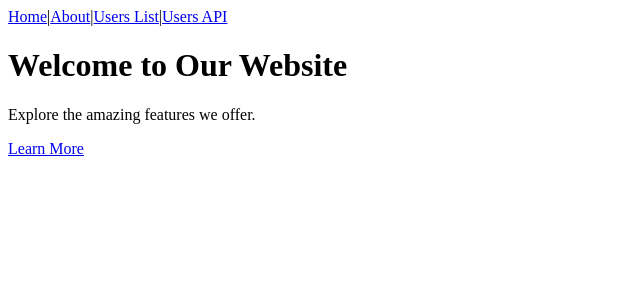
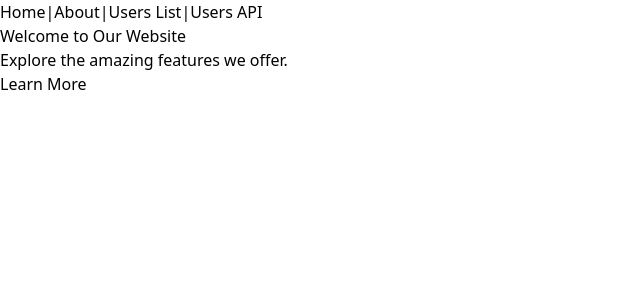
Before and after one commit to Tayomide/ITMD-Assg-3, a Next.js app: page / in a window 1280 px wide. Shown: the top 300 px of the page, without its empty margins (0-640 px from the left). Built offline with nearby package versions, Linux system fonts and the light colour scheme.

Commit message:
Last attempt at tailwind bug

```diff
--- a/pages/_app.tsx
+++ b/pages/_app.tsx
@@ -1,8 +1,8 @@
 import React from 'react'
 import { AppProps } from 'next/app'
 
-// import '../styles/index.css'
-import "tailwindcss/tailwind.css";
+import '../styles/global.css'
+// import "tailwindcss/tailwind.css";
 
 function MyApp({ Component, pageProps }: AppProps) {
   return <Component {...pageProps} />
--- a/tailwind.config.js
+++ b/tailwind.config.js
@@ -1,5 +1,6 @@
 /** @type {import('tailwindcss').Config} */
 module.exports = {
+  purge:[],
   theme: {
     extend: {},
   },
```
